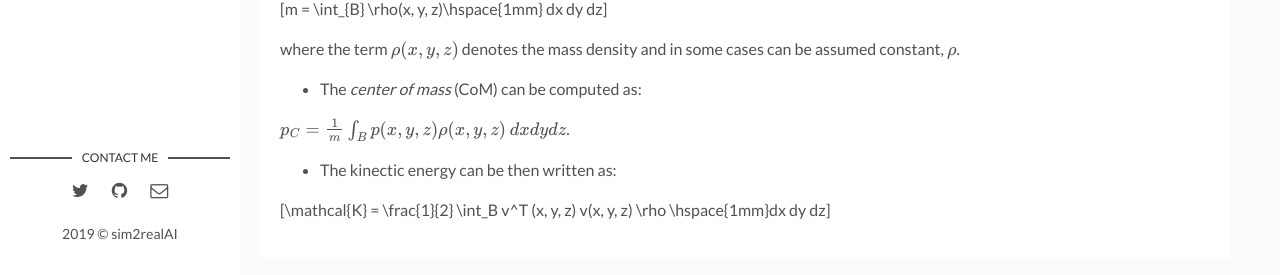
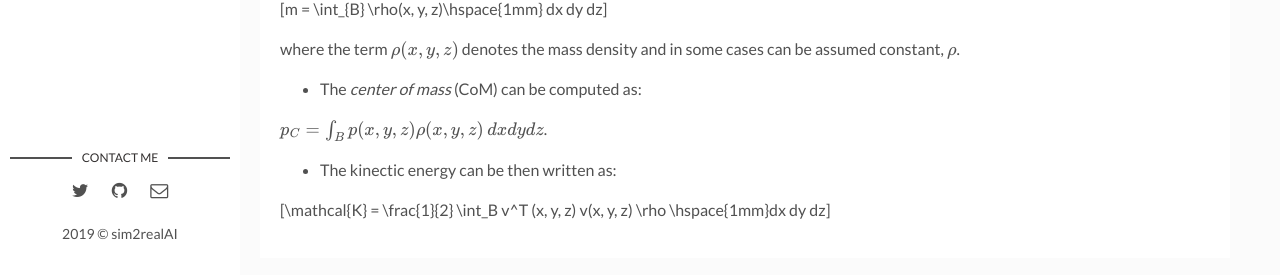
Before and after one commit to backupsim2realai/backupsim2realai.github.io, a Jekyll site: the page built from _posts/2019-04-15-Dynamic-Model-Of-Manipulators.markdown, in a window 1280 px wide and 1371 px high. Shown: the part 1093-1368 px from the top of the window. Built offline with Jekyll 4.4.1, drawn with Linux system fonts in a browser that asks for light colours; formulas are drawn with MathJax 3.

```diff
--- a/_posts/2019-04-15-Dynamic-Model-Of-Manipulators.markdown
+++ b/_posts/2019-04-15-Dynamic-Model-Of-Manipulators.markdown
@@ -57,7 +57,7 @@
 
 - The _center of mass_ (CoM) can be computed as:
 
-$$p_C = \frac{1}{m} \int_{B} p(x, y, z) \rho(x, y, z)\hspace{1mm} dx dy dz$$.
+$$p_C = \int_{B} p(x, y, z) \rho(x, y, z) \hspace{1mm} dx dy dz$$.
 
 - The kinectic energy can be then written as:
 
```
